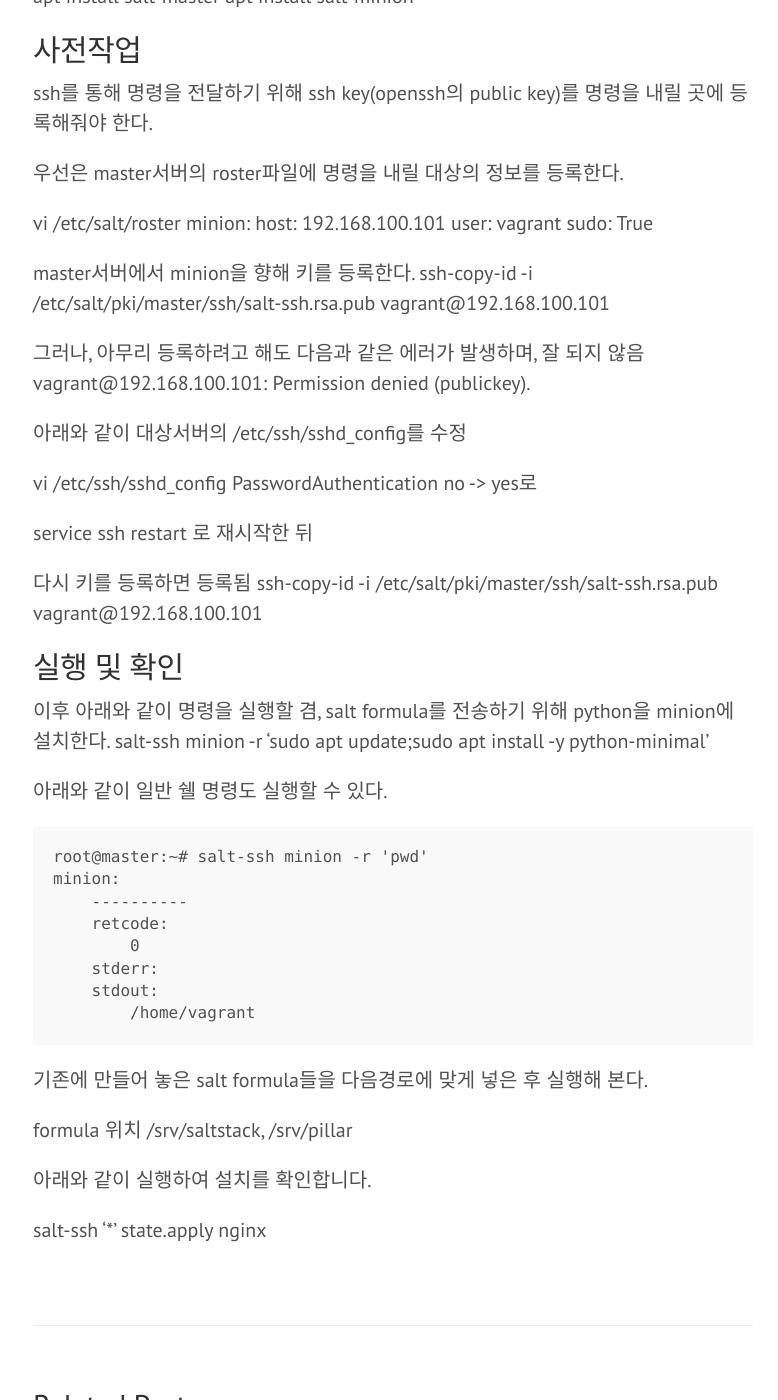
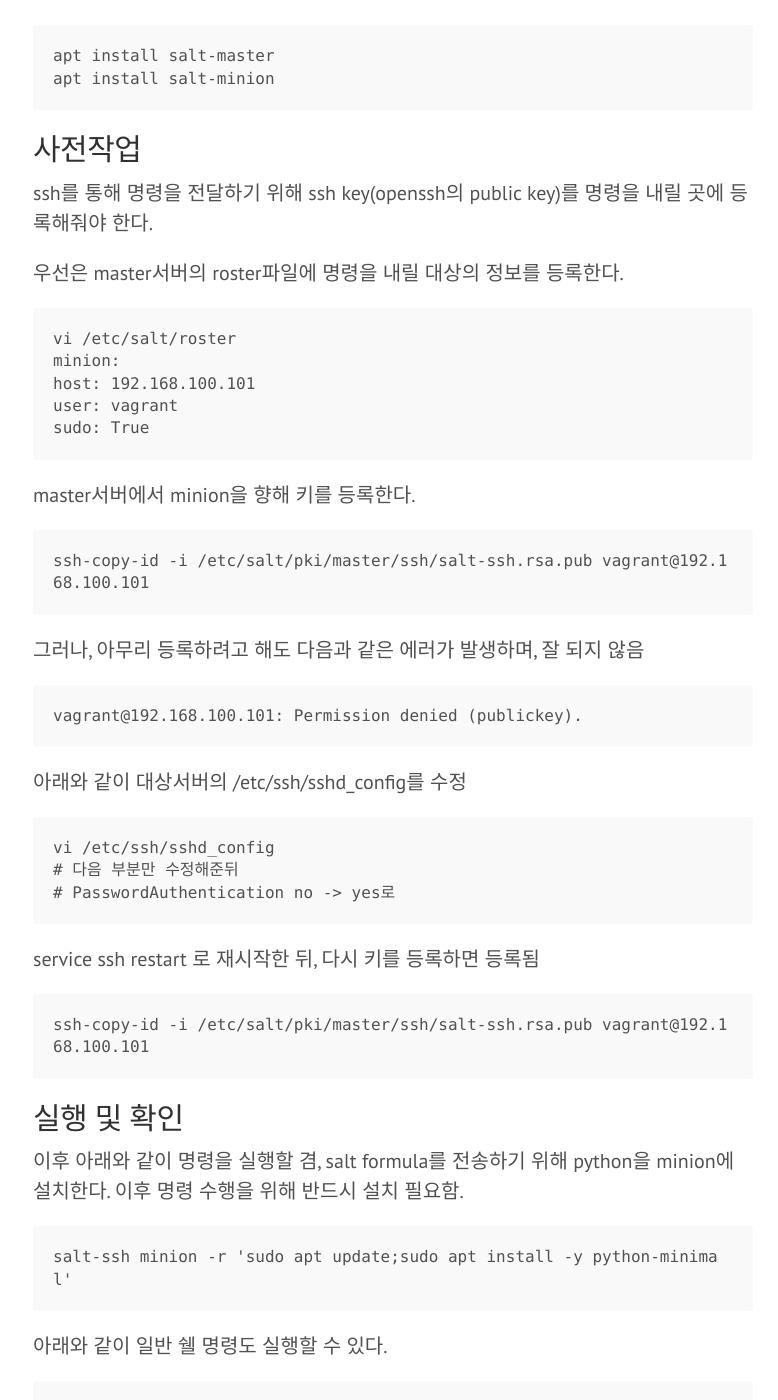
Before and after one commit to skaqud/skaqud.github.com, a Jekyll site: the page built from _posts/2019-07-07-Salt-ssh-Installation.markdown, in a window 1280 px wide and 1400 px high, scrolled down 901 px. Shown: the whole window, without its empty margins (247-1025 px from the left). Built offline with Jekyll 4.4.1, drawn with Linux system fonts in a browser that asks for light colours; some of the changed text lies outside the part shown.

Commit message:
update post

```diff
--- a/_posts/2019-07-07-Salt-ssh-Installation.markdown
+++ b/_posts/2019-07-07-Salt-ssh-Installation.markdown
@@ -35,32 +37,35 @@ ssh를 통해 명령을 전달하기 위해 ssh key(openssh의 public key)를
 
 우선은 master서버의 roster파일에 명령을 내릴 대상의 정보를 등록한다.
 
-vi /etc/salt/roster
-minion:
-  host: 192.168.100.101
-  user: vagrant
-  sudo: True
+    vi /etc/salt/roster
+    minion:
+    host: 192.168.100.101
+    user: vagrant
+    sudo: True
 
 master서버에서 minion을 향해 키를 등록한다.
-ssh-copy-id -i /etc/salt/pki/master/ssh/salt-ssh.rsa.pub vagrant@192.168.100.101
+
+    ssh-copy-id -i /etc/salt/pki/master/ssh/salt-ssh.rsa.pub vagrant@192.168.100.101
 
 그러나, 아무리 등록하려고 해도 다음과 같은 에러가 발생하며, 잘 되지 않음
-vagrant@192.168.100.101: Permission denied (publickey).
+
+    vagrant@192.168.100.101: Permission denied (publickey).
 
 아래와 같이 대상서버의 /etc/ssh/sshd_config를 수정
 
-vi /etc/ssh/sshd_config
-PasswordAuthentication no -> yes로
+    vi /etc/ssh/sshd_config
+    # 다음 부분만 수정해준뒤
+    # PasswordAuthentication no -> yes로
 
-service ssh restart 로 재시작한 뒤
+service ssh restart 로 재시작한 뒤, 다시 키를 등록하면 등록됨
 
-다시 키를 등록하면 등록됨
-ssh-copy-id -i /etc/salt/pki/master/ssh/salt-ssh.rsa.pub vagrant@192.168.100.101
+    ssh-copy-id -i /etc/salt/pki/master/ssh/salt-ssh.rsa.pub vagrant@192.168.100.101
 
 ## 실행 및 확인
 
-이후 아래와 같이 명령을 실행할 겸, salt formula를 전송하기 위해 python을 minion에 설치한다.
-salt-ssh minion -r 'sudo apt update;sudo apt install -y python-minimal'
+이후 아래와 같이 명령을 실행할 겸, salt formula를 전송하기 위해 python을 minion에 설치한다. 이후 명령 수행을 위해 반드시 설치 필요함.
+
+    salt-ssh minion -r 'sudo apt update;sudo apt install -y python-minimal'
 
 아래와 같이 일반 쉘 명령도 실행할 수 있다.
 
@@ -75,9 +80,9 @@ salt-ssh minion -r 'sudo apt update;sudo apt install -y python-minimal'
 
 기존에 만들어 놓은 salt formula들을 다음경로에 맞게 넣은 후 실행해 본다.
 
-formula 위치
-/srv/saltstack, /srv/pillar
+    #formula 위치
+    #/srv/saltstack, /srv/pillar
 
-아래와 같이 실행하여 설치를 확인합니다.
+아래와 같이 실행하여 설치를 확인한다.
 
-salt-ssh '*' state.apply nginx
+    salt-ssh '*' state.apply nginx
```
Also changed, not shown: other parts of _posts/2019-07-07-Salt-ssh-Installation.markdown (+9 -7 lines).
